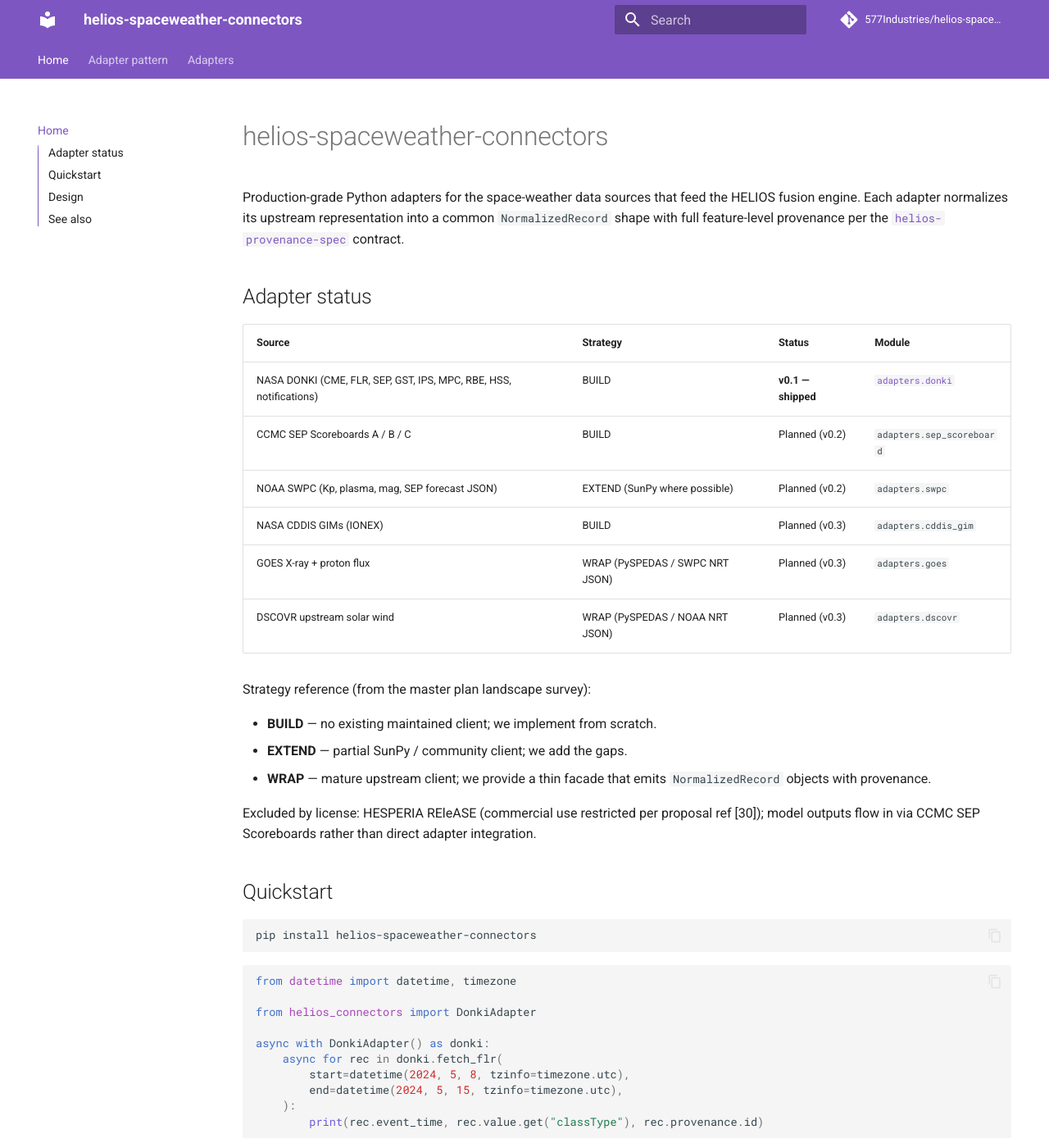
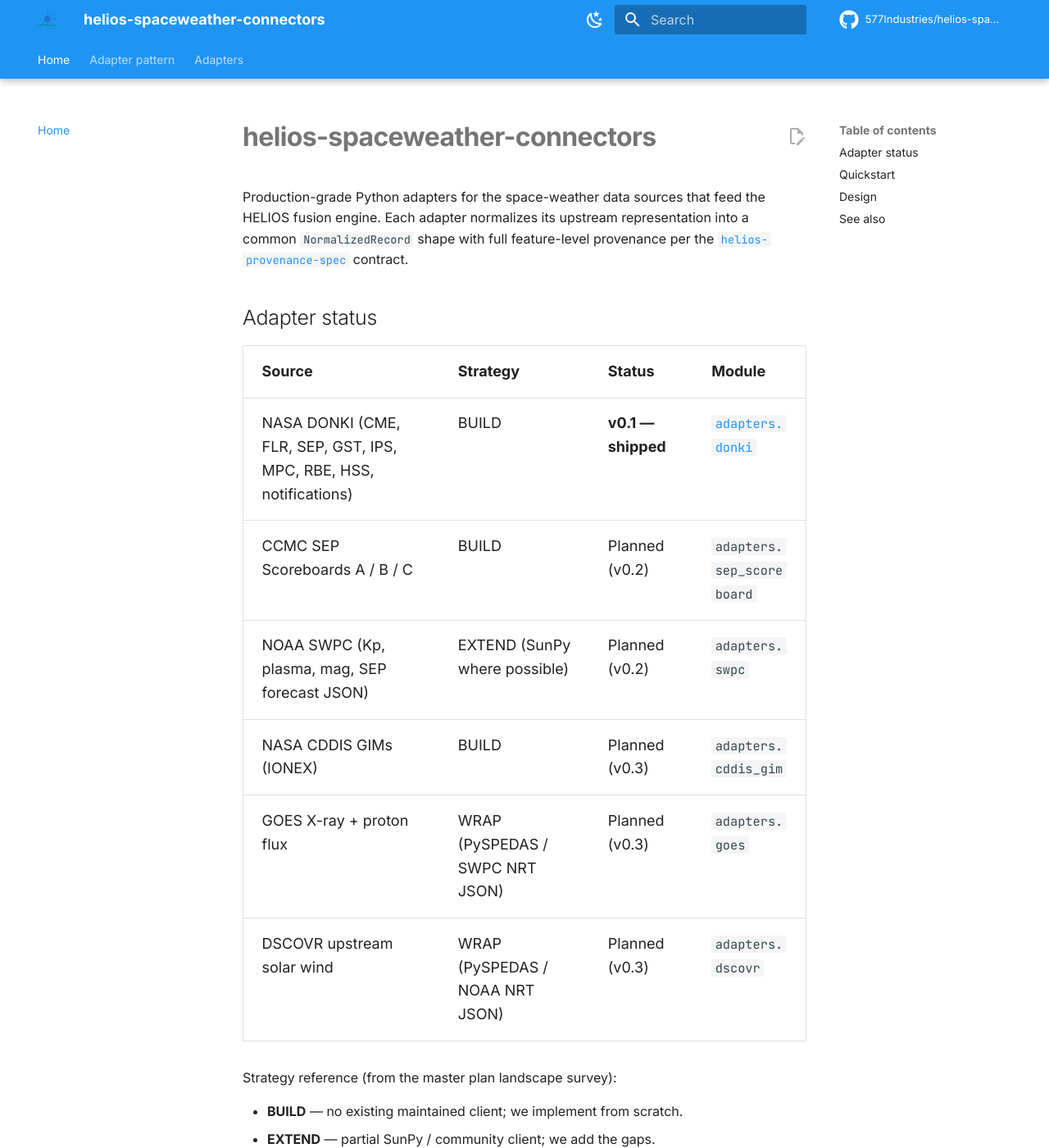
Before and after one commit to 577Industries/helios-spaceweather-connectors, an MkDocs documentation site: the page built from docs/index.md, in a window 1280 px wide and 1400 px high. Shown: the whole window at 82% size. Built offline with MkDocs 1.6.1 and Material for MkDocs 9.7.7, drawn with Linux system fonts in a browser that asks for light colours; comment, search, counter and statistics services are not loaded; some of the changed text lies outside the part shown.

Commit message:
feat(pages): deploy artifact docs site with consistent HELIOS visual style
- mkdocs.yml: palette blue/teal, custom HELIOS logo/favicon, Inter/JetBrains Mono fonts,
  git-revision-date-localized + glightbox plugins, edit-on-GitHub links, social footer
- requirements-docs.txt: pin plugin versions
- .github/workflows/pages.yml: GH Actions build + deploy via actions/configure-pages
  + actions/deploy-pages
- docs/assets/{logo,favicon}.svg: shared HELIOS sun-and-horizon motif (copied from
  helios-program for portfolio-wide visual consistency)
- docs/stylesheets/extra.css: typography + dark-mode polish, 'part of HELIOS program'
  footer attribution

Sister site: https://577industries.github.io/helios-program/

```diff
--- /dev/null
+++ b/docs/stylesheets/extra.css
@@ -0,0 +1,31 @@
+/* HELIOS artifact docs — typography + dark-mode polish.
+   Visual identity matches helios-program (the program landing site) but
+   without the custom hero/cards (artifact docs are reference material). */
+
+[data-md-color-scheme="slate"] .md-typeset code {
+  background: rgba(255,255,255,0.06);
+}
+
+.md-typeset h1 {
+  letter-spacing: -0.02em;
+  font-weight: 700;
+}
+
+.md-typeset table:not([class]) {
+  font-size: 0.9rem;
+}
+
+.md-typeset .admonition, .md-typeset details {
+  border-radius: 0.35rem;
+}
+
+/* Subtle "part of the HELIOS program" footer link */
+.md-footer-meta::after {
+  content: "Part of the HELIOS program — see helios-program for the master plan and proposal companion.";
+  display: block;
+  padding: 0.5rem 1rem;
+  font-size: 0.8rem;
+  opacity: 0.7;
+  text-align: center;
+  border-top: 1px solid rgba(255,255,255,0.1);
+}
--- a/mkdocs.yml
+++ b/mkdocs.yml
@@ -1,44 +1,96 @@
 site_name: helios-spaceweather-connectors
-site_description: "Production-grade Python adapters for six space-weather data sources (NASA DONKI, CCMC SEP Scoreboards A/B/C, NOAA SWPC, NASA CDDIS GIMs, GOES, DSCOVR), normalized to a common feature schema with feature-level provenance per helios-provenance-spec."
-site_url: "https://577industries.github.io/helios-spaceweather-connectors/"
-repo_url: "https://github.com/577Industries/helios-spaceweather-connectors"
+site_description: Production-grade Python adapters for space-weather data sources with feature-level provenance — 577 Industries NASA SBIR Phase I (subtopic SPWX.1.S26A)
+site_url: https://577industries.github.io/helios-spaceweather-connectors/
+site_author: 577 Industries Inc.
+repo_url: https://github.com/577Industries/helios-spaceweather-connectors
 repo_name: 577Industries/helios-spaceweather-connectors
-copyright: "Copyright 2026 577 Industries Inc."
+edit_uri: edit/main/
+copyright: >-
+  Copyright &copy; 2026 577 Industries Inc. — Apache 2.0 license. NASA SBIR Phase I work; no NASA endorsement implied.
+  See <a href="https://577industries.github.io/helios-program/">helios-program</a> for the master plan and proposal companion.
 
 theme:
   name: material
+  logo: assets/logo.svg
+  favicon: assets/favicon.svg
   features:
     - navigation.tabs
+    - navigation.tabs.sticky
     - navigation.sections
-    - toc.integrate
+    - navigation.indexes
+    - navigation.top
+    - navigation.footer
+    - toc.follow
     - search.suggest
+    - search.highlight
     - content.code.copy
+    - content.code.annotate
+    - content.action.edit
   palette:
-    - scheme: default
-      primary: deep purple
-      accent: amber
-    - scheme: slate
-      primary: deep purple
-      accent: amber
+    - media: "(prefers-color-scheme: light)"
+      scheme: default
+      primary: blue
+      accent: teal
+      toggle:
+        icon: material/weather-night
+        name: Switch to dark mode
+    - media: "(prefers-color-scheme: dark)"
+      scheme: slate
+      primary: indigo
+      accent: teal
+      toggle:
+        icon: material/weather-sunny
+        name: Switch to light mode
+  icon:
+    repo: fontawesome/brands/github
+  font:
+    text: Inter
+    code: JetBrains Mono
 
 plugins:
   - search
-  - mkdocstrings:
-      handlers:
-        python:
-          options:
-            docstring_style: google
-            show_source: true
+  - git-revision-date-localized:
+      enable_creation_date: true
+      type: iso_date
+      fallback_to_build_date: true
+  - glightbox
 
 markdown_extensions:
   - admonition
-  - pymdownx.details
-  - pymdownx.highlight
-  - pymdownx.superfences
-  - pymdownx.tabbed
+  - attr_list
+  - footnotes
+  - md_in_html
   - tables
   - toc:
       permalink: true
+      toc_depth: 3
+  - pymdownx.details
+  - pymdownx.emoji:
+      emoji_index: !!python/name:material.extensions.emoji.twemoji
+      emoji_generator: !!python/name:material.extensions.emoji.to_svg
+  - pymdownx.highlight:
+      anchor_linenums: true
+      line_spans: __span
+      pygments_lang_class: true
+  - pymdownx.inlinehilite
+  - pymdownx.superfences
+  - pymdownx.tabbed:
+      alternate_style: true
+  - pymdownx.tasklist:
+      custom_checkbox: true
+
+extra:
+  social:
+    - icon: fontawesome/brands/github
+      link: https://github.com/577Industries/helios-spaceweather-connectors
+      name: helios-spaceweather-connectors on GitHub
+    - icon: fontawesome/brands/linkedin
+      link: https://www.linkedin.com/company/577-industries/
+      name: 577 Industries on LinkedIn
+  generator: false
+
+extra_css:
+  - stylesheets/extra.css
 
 nav:
   - Home: index.md
--- /dev/null
+++ b/requirements-docs.txt
@@ -0,0 +1,4 @@
+mkdocs-material==9.5.27
+mkdocs-git-revision-date-localized-plugin==1.2.6
+mkdocs-glightbox==0.4.0
+pymdown-extensions==10.9
```
Also changed, not shown: docs/assets/favicon.svg (added), docs/assets/logo.svg (added), 1 other file.
